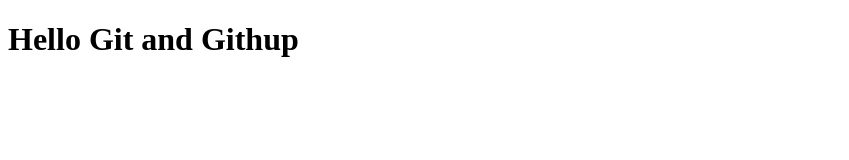
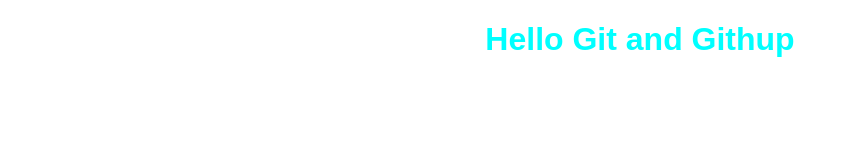
Before and after one commit to Mahmoud-Habib55200/git, a plain HTML site: page index.html in a window 1280 px wide. Shown: the whole page, without its empty margins (0-849 px from the left). Drawn offline with Linux system fonts and the light colour scheme.

Commit message:
second messgages

```diff
--- a/index.html
+++ b/index.html
@@ -4,7 +4,15 @@
     <meta charset="UTF-8" />
     <meta name="viewport" content="width=device-width, initial-scale=1.0" />
     <title>Document</title>
+
   </head>
+  <style>
+    h1{
+        color: aqua;
+        text-align: center;
+        font-family: sans-serif;
+    }
+  </style>
   <body>
     <h1>Hello Git and Githup</h1>
   </body>
```
